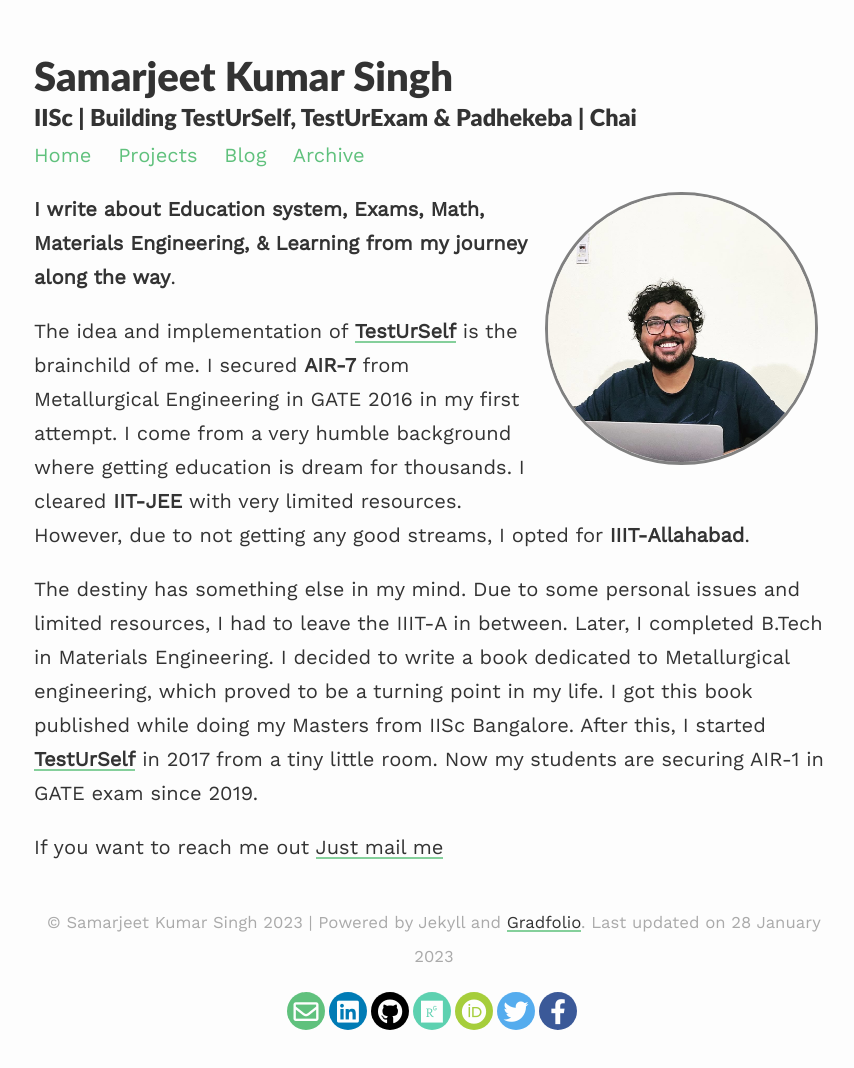
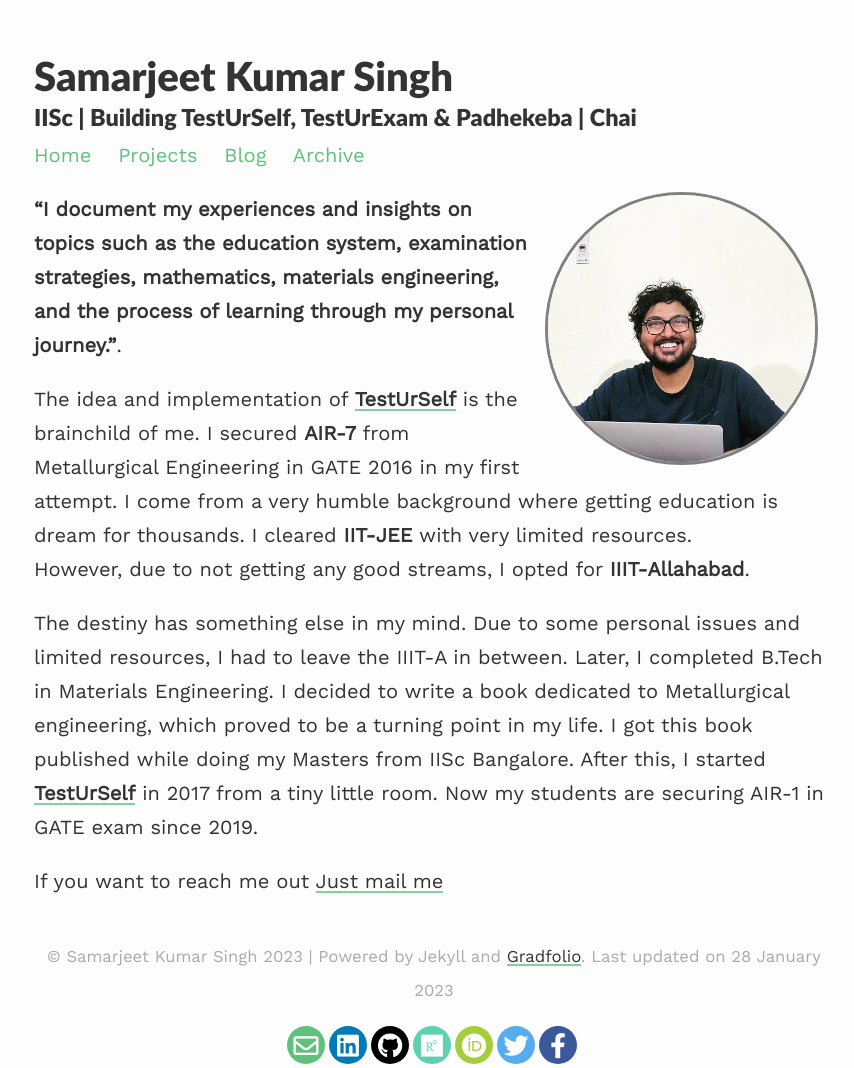
Before and after one commit to Samarjeetkumarsingh/website, a Jekyll site: the page built from index.md, in a window 1280 px wide. Shown: the whole page, without its empty margins (206-1060 px from the left). Built offline with Jekyll 4.4.1, drawn with Linux system fonts in a browser that asks for light colours; nearby versions of some CDN libraries; before the commit the page ends 1034 px from its top, so only the background shows below that.

Commit message:
Update index.md

```diff
--- a/index.md
+++ b/index.md
@@ -7,7 +7,7 @@
 published: true
 ---
 
-**I write about Education system, Exams, Math, Materials Engineering, & Learning from my journey along the way**.
+**"I document my experiences and insights on topics such as the education system, examination strategies, mathematics, materials engineering, and the process of learning through my personal journey."**.
 
 The idea and implementation of [**TestUrSelf**](https://www.testurself.in){:target="_blank"} is the brainchild of me. I secured **AIR-7** from Metallurgical Engineering in GATE 2016 in my first attempt. I come from a very humble background where getting education is dream for thousands. I cleared **IIT-JEE** with very limited resources. <br> However, due to not getting any good streams, I opted for **IIIT-Allahabad**.
 
```
